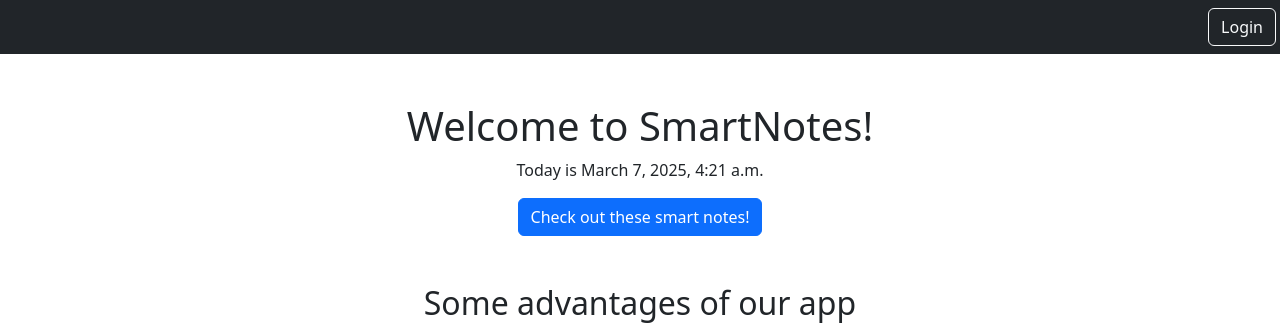
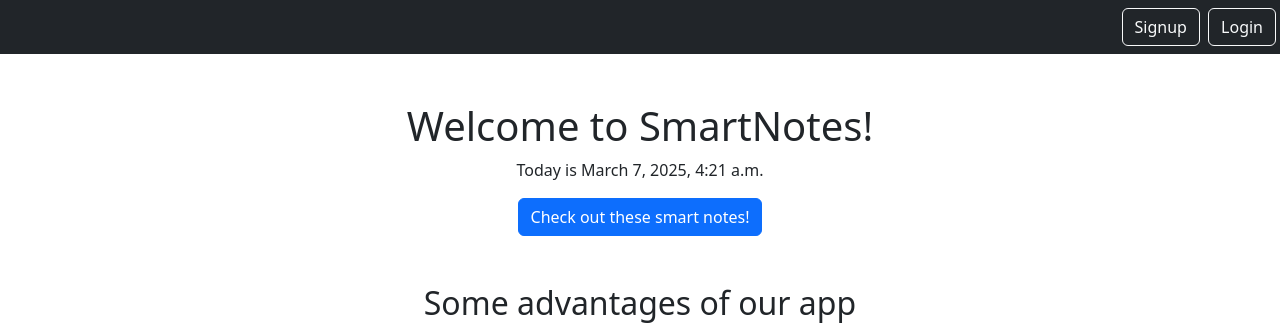
Before and after one commit to Denniszedead/django-essentials, a Django app: page / in a window 1280 px wide. Shown: the top 327 px of the page. Run offline with Django 5.2, Linux system fonts and the light colour scheme.

Commit message:
Add signup button

```diff
--- a/static/templates/base.html
+++ b/static/templates/base.html
@@ -20,6 +20,7 @@
                 </button>
             </form>
         {% else %}
+            <a href="{% url 'signup' %}" class="btn btn-outline-light me-1">Signup</a>
             <a href="{% url 'login' %}" class="btn btn-outline-light me-1">Login</a>
         {% endif %}
     </div>
```
